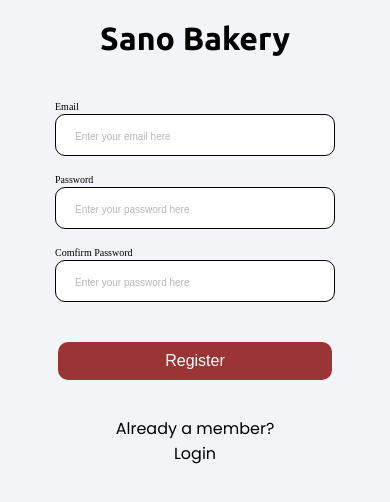
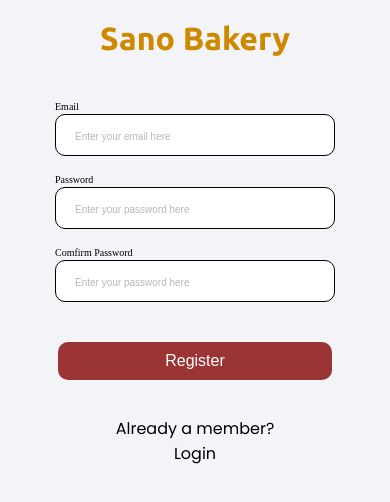
Before and after one commit to oluwajueda/bakery-shop, a React (Create React App) app: page /register in a window 390 px wide. Shown: the top 502 px of the page. Built offline with nearby package versions, Linux system fonts and the light colour scheme.

Commit message:
commited

```diff
--- a/src/mobile.css
+++ b/src/mobile.css
@@ -260,9 +260,13 @@
         color: #494949;
     }
         .registrationpage h1 {
-            text-align: center;
             padding-top: 20px;
             margin-bottom: 42px;
+            color: #cf8900;
+
+                text-align: center;
+                margin-left: auto;
+                margin-right: auto;
         }
 
     .at-least {
```
